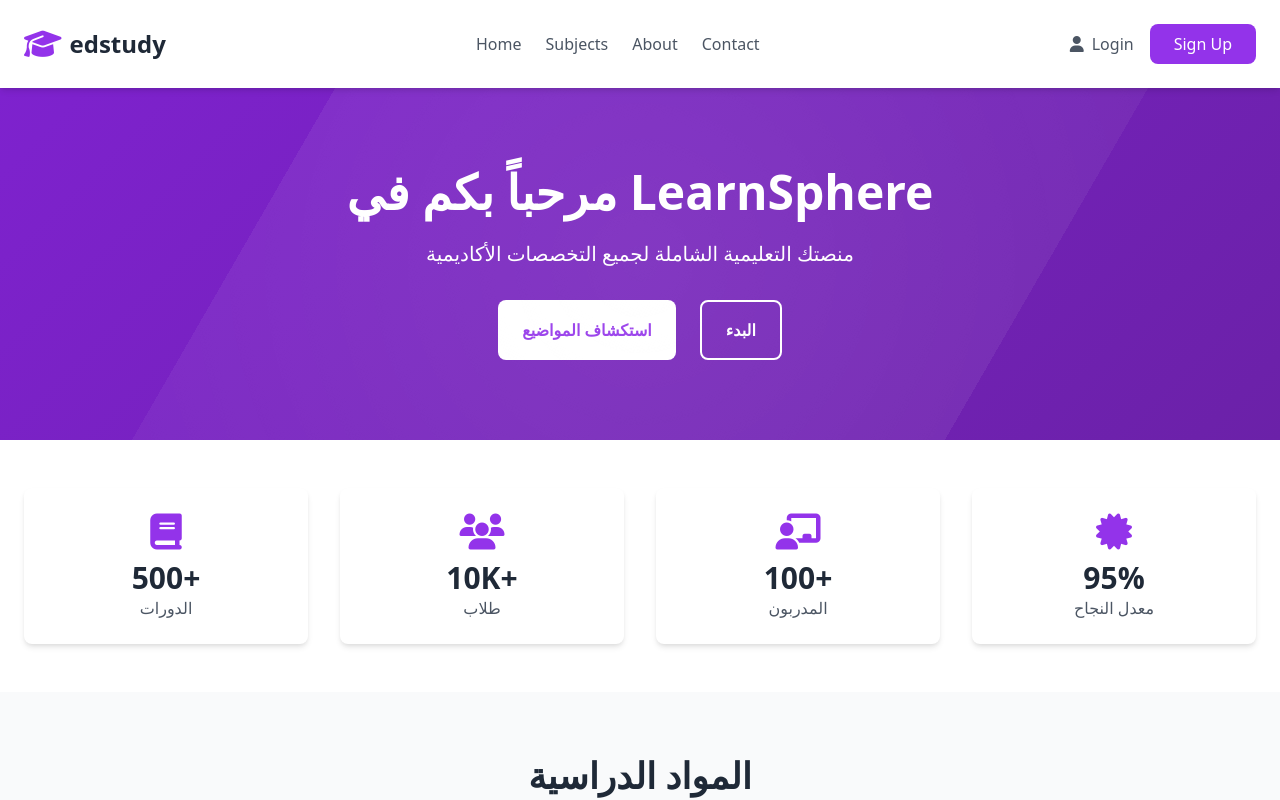
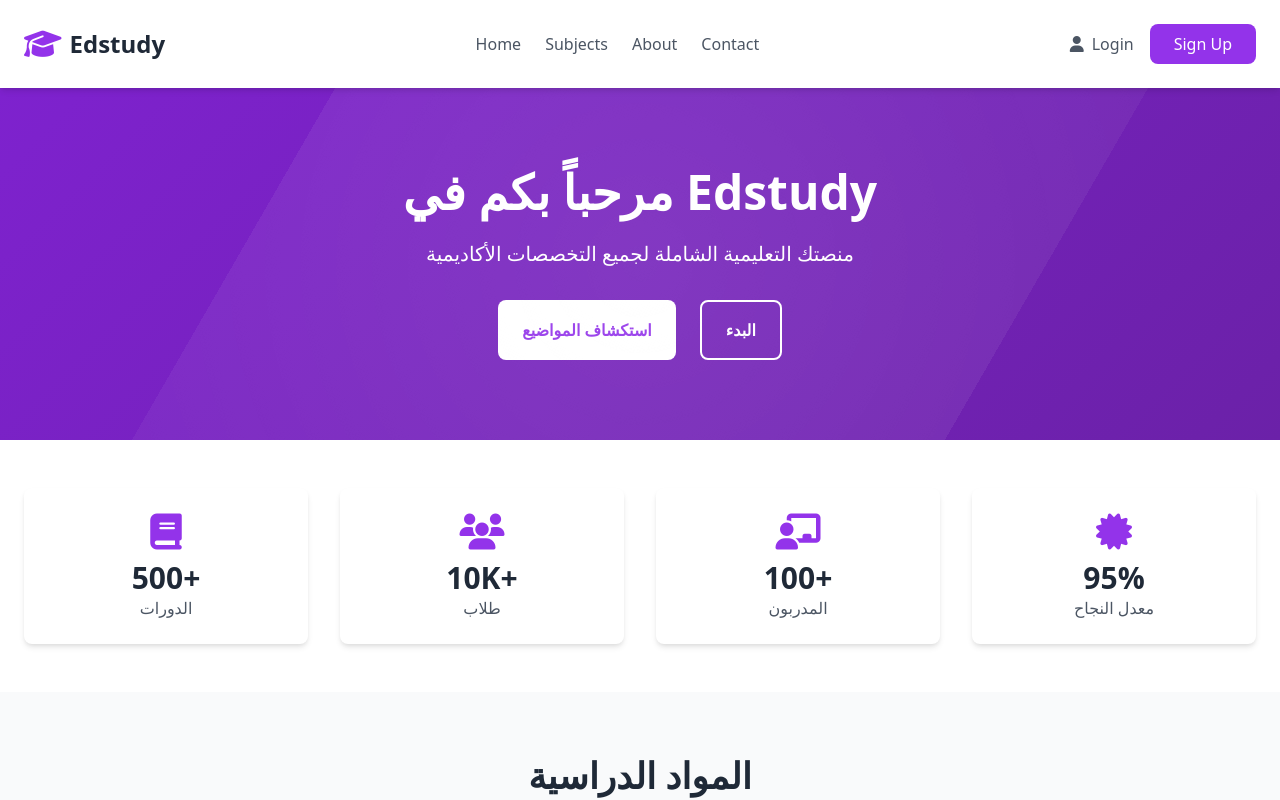
Before and after one commit to armm931/school-project, a plain HTML site: page html/app.html in a window 1280 px wide. Shown: the top 800 px of the page. Drawn offline with nearby package versions, Linux system fonts and the light colour scheme.

Commit message:
update html

```diff
--- a/html/app.html
+++ b/html/app.html
@@ -3,7 +3,7 @@
 <head>
     <meta charset="UTF-8">
     <meta name="viewport" content="width=device-width, initial-scale=1.0">
-    <title>edstudy - منصة تعليمية شاملة</title>
+    <title>Edstudy - منصة تعليمية شاملة</title>
     <script src="https://cdn.tailwindcss.com"></script>
     <link rel="stylesheet" href="https://cdnjs.cloudflare.com/ajax/libs/font-awesome/6.4.0/css/all.min.css">
     <link rel="stylesheet" href="/css/app.css">
@@ -16,7 +16,7 @@
             <div class="flex justify-between items-center">
                 <div class="flex items-center space-x-2">
                     <i class="fas fa-graduation-cap text-3xl text-purple-600"></i>
-                    <h1 class="text-2xl font-bold text-gray-800">edstudy</h1>
+                    <h1 class="text-2xl font-bold text-gray-800">Edstudy</h1>
                 </div>
 
                 <div class="hidden md:flex items-center space-x-6">
@@ -52,7 +52,7 @@
     <!-- Hero Section -->
     <section id="home" class="gradient-bg text-white py-20">
         <div class="container mx-auto px-4 text-center">
-            <h2 class="text-5xl font-bold mb-6 animate-fade-in">مرحباً بكم في LearnSphere</h2>
+            <h2 class="text-5xl font-bold mb-6 animate-fade-in">مرحباً بكم في Edstudy</h2>
             <p class="text-xl mb-8 animate-fade-in">منصتك التعليمية الشاملة لجميع التخصصات الأكاديمية</p>
             <div class="flex flex-wrap justify-center gap-4 animate-fade-in">
                 <button onclick="scrollToSubjects()" class="bg-white text-purple-600 px-6 py-3 rounded-lg font-semibold hover:bg-gray-100 transition">
```
